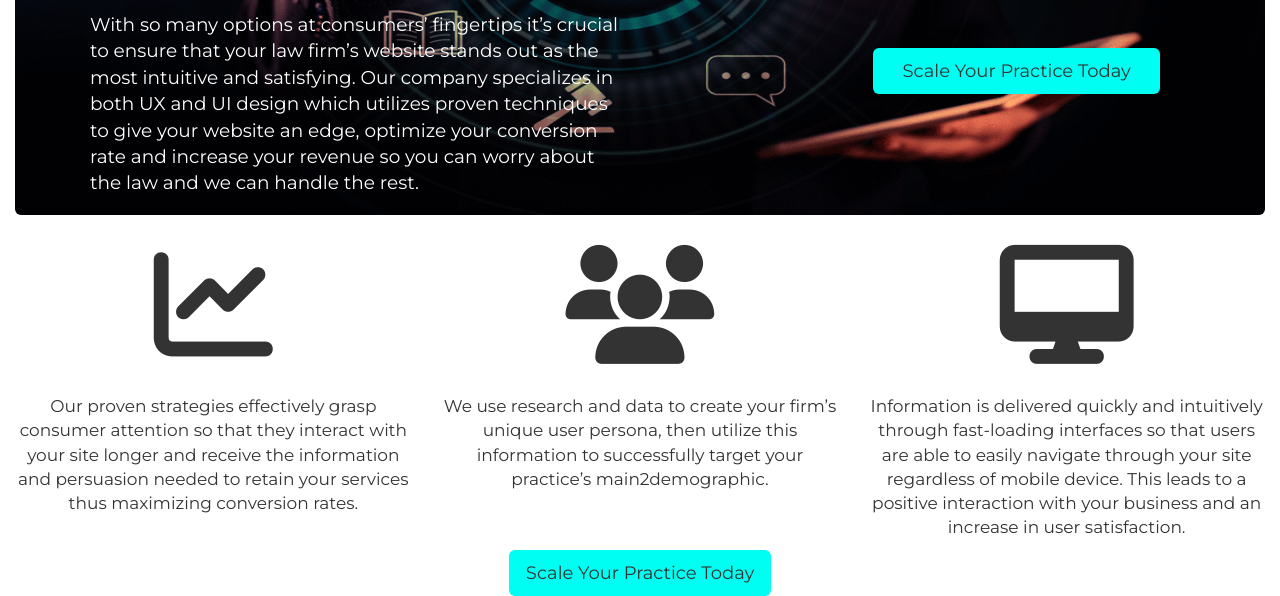
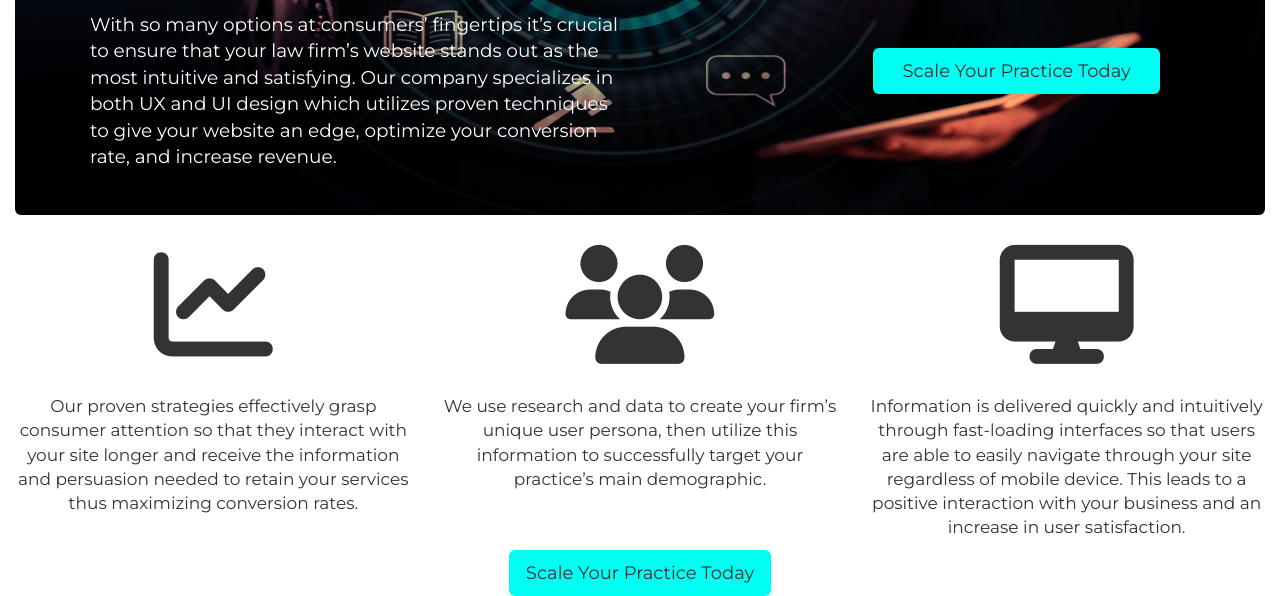
Before and after one commit to ayannashaw/UX-UI-Design-Lab, a plain HTML site: page index.html in a window 1280 px wide. Shown: the part 345-941 px from the top of the page. Drawn offline with nearby package versions, Linux system fonts and the light colour scheme.

Commit message:
fixed typos

```diff
--- a/index.html
+++ b/index.html
@@ -30,8 +30,7 @@
 
             <p class="jumbo-text">With so many options at consumers’ fingertips it’s crucial to ensure that your law firm’s website stands out as the most
             intuitive and satisfying. Our company specializes in both UX and UI design which utilizes proven techniques to give your
-            website an edge, optimize your conversion rate and increase your revenue so you can worry about the law and we can
-            handle the rest.</p>
+            website an edge, optimize your conversion rate, and increase revenue.</p>
         </div>
 
         <div class="col col-md-2"></div>
@@ -59,7 +58,7 @@
 
         <div class="col col-md-4 content">
             <i class="fas fa-users fa-7x icon"></i>
-            <p>We use research and data to create your firm’s unique user persona, then utilize this information to successfully target your practice’s main2demographic.</p>
+            <p>We use research and data to create your firm’s unique user persona, then utilize this information to successfully target your practice’s main demographic.</p>
         </div>
 
         <div class="col col-md-4 content">
```
Also changed, not shown: 1 other file.
